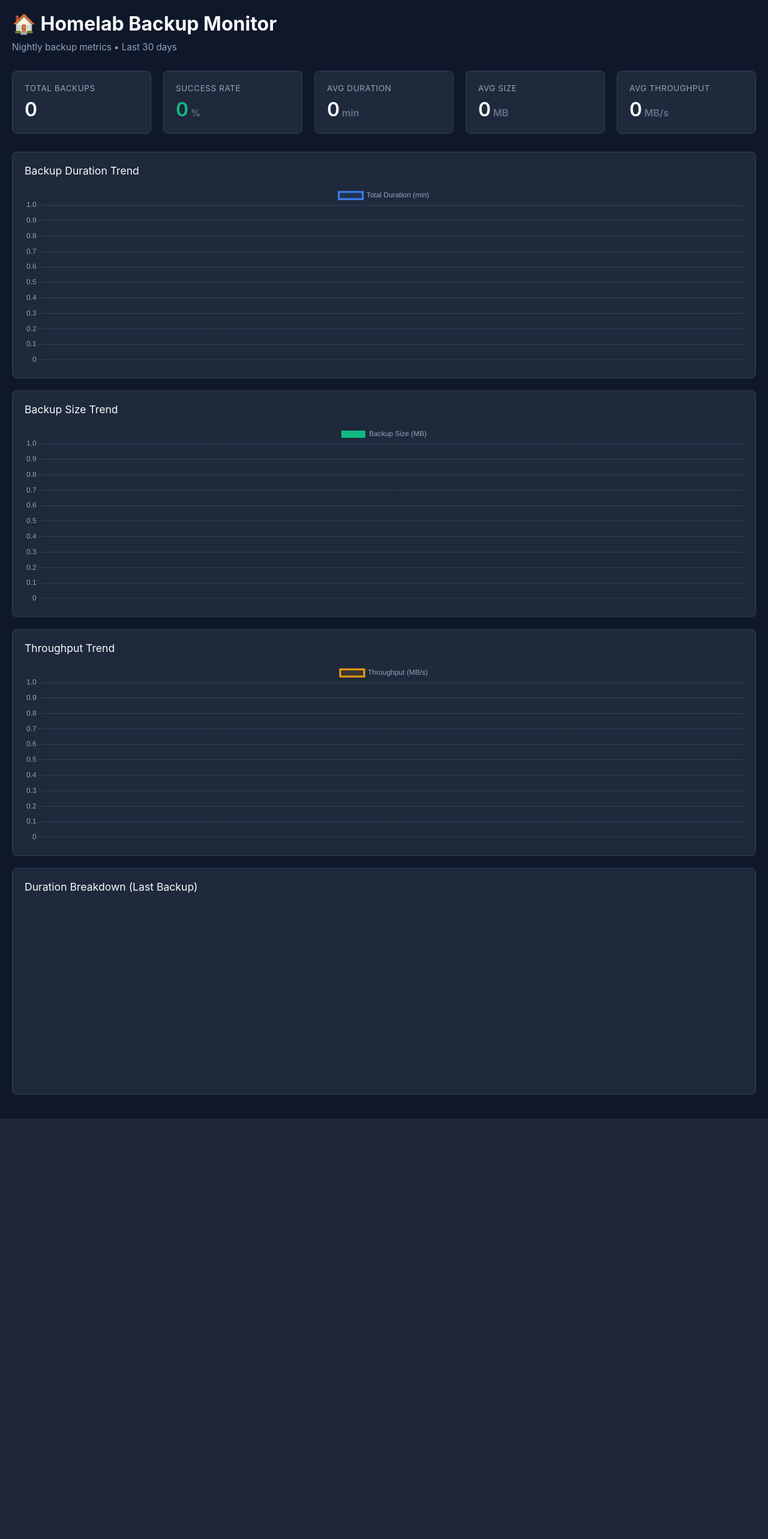
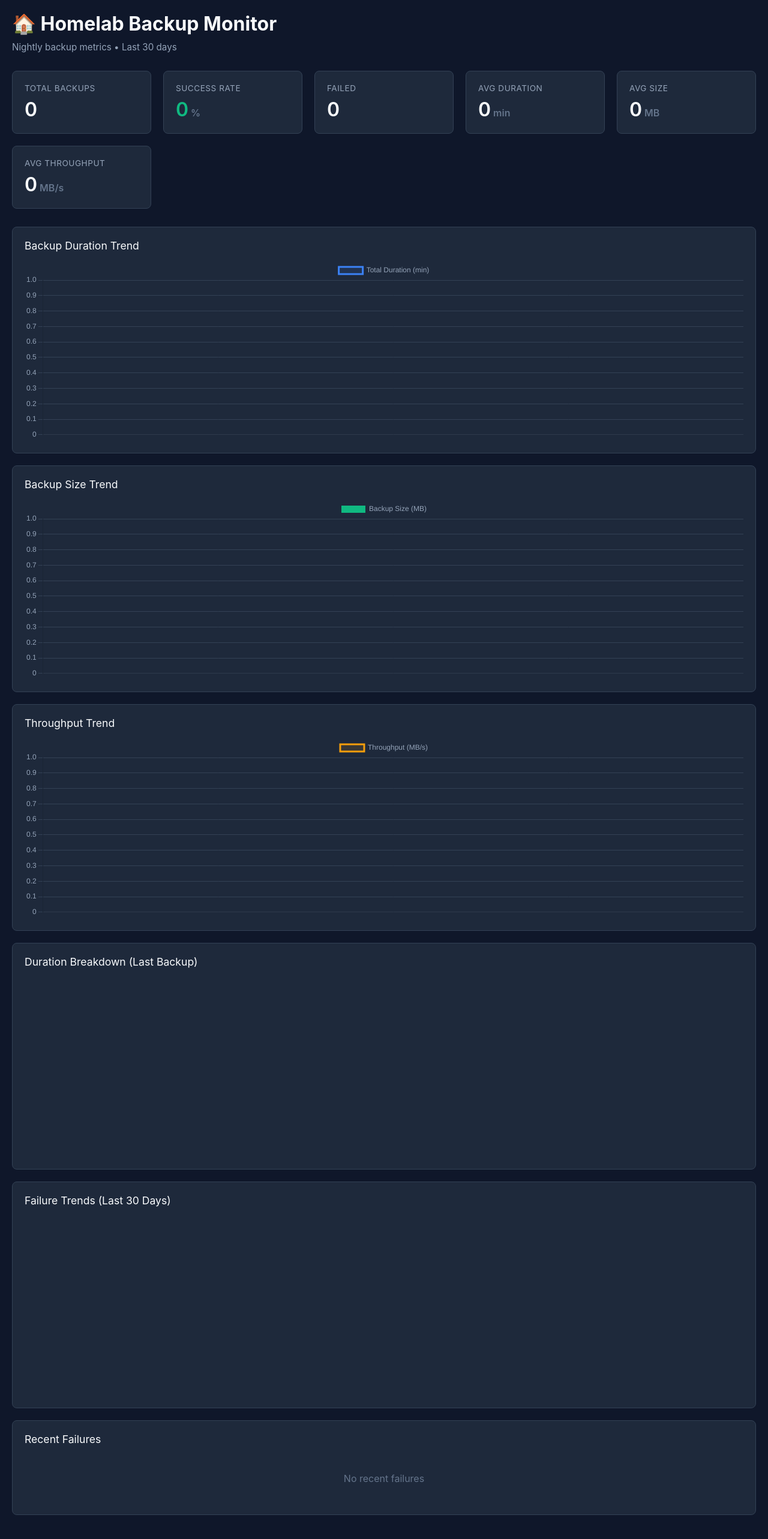
Before and after one commit to goldengod503/homelab-dev, a Flask app: page / in a window 1280 px wide. Shown: the whole page at 60% size. Before the commit the page ends 1865 px from the top, so only its background shows below. Run offline with Flask 3, Linux system fonts and the light colour scheme; data that the repository does not hold is empty; a map, chart or similar area stays blank; parts of the project's set-up code (start-up, migrations or seed data) failed here and were passed over.

Commit message:
Add backup failure tracking with categories and error messages
Track why backups fail, not just that they failed. Adds error_category
and error_message fields to the data model, two new API endpoints
(/api/failures, /api/failure-trends), a failure trend chart, and a
recent failures table on the dashboard.

Co-Authored-By: Claude Opus 4.6 <noreply@anthropic.com>

```diff
--- a/appdata/backup-monitor/app.py
+++ b/appdata/backup-monitor/app.py
@@ -59,10 +59,18 @@ def init_db():
             duration_volumes INTEGER,
             duration_upload INTEGER,
             size_bytes INTEGER NOT NULL,
+            error_category TEXT,
+            error_message TEXT,
             created_at TEXT DEFAULT CURRENT_TIMESTAMP
         )
     ''')
     c.execute('CREATE INDEX IF NOT EXISTS idx_timestamp ON backups(timestamp)')
+    # Migrate existing databases: add error columns if missing
+    for col in ['error_category TEXT', 'error_message TEXT']:
+        try:
+            c.execute(f'ALTER TABLE backups ADD COLUMN {col}')
+        except sqlite3.OperationalError:
+            pass  # Column already exists
     conn.commit()
     conn.close()
 
@@ -80,21 +88,30 @@ def import_metrics():
                 continue
             try:
                 data = json.loads(line)
+                success = data['success']
+                error_category = None
+                error_message = None
+                if not success:
+                    error_category = data.get('error_category', 'unknown')
+                    error_message = data.get('error_message')
                 c.execute('''
                     INSERT OR IGNORE INTO backups
                     (timestamp, backup_id, success, duration_total, duration_snapshot,
-                     duration_archive, duration_volumes, duration_upload, size_bytes)
-                    VALUES (?, ?, ?, ?, ?, ?, ?, ?, ?)
+                     duration_archive, duration_volumes, duration_upload, size_bytes,
+                     error_category, error_message)
+                    VALUES (?, ?, ?, ?, ?, ?, ?, ?, ?, ?, ?)
                 ''', (
                     data['timestamp'],
                     data['backup_id'],
-                    1 if data['success'] else 0,
+                    1 if success else 0,
                     data['duration_total'],
                     data.get('duration_snapshot', 0),
                     data.get('duration_archive', 0),
                     data.get('duration_volumes', 0),
                     data.get('duration_upload', 0),
-                    data['size_bytes']
+                    data['size_bytes'],
+                    error_category,
+                    error_message
                 ))
             except (json.JSONDecodeError, KeyError) as e:
                 print(f"Skipping invalid line: {e}")
@@ -135,6 +152,7 @@ def get_stats():
     if row and row[0]:
         # Calculate MB/s from bytes/sec
         avg_throughput_mb_per_sec = (row[6] / 1024 / 1024) if row[6] else 0
+        failed = row[0] - (row[5] or 0)
 
         return {
             'total_backups': row[0],
@@ -143,7 +161,8 @@ def get_stats():
             'min_duration': row[3] or 0,
             'avg_size_mb': int(row[4] / 1024 / 1024) if row[4] else 0,
             'success_rate': int((row[5] / row[0]) * 100) if row[0] else 0,
-            'avg_throughput_mb_per_sec': round(avg_throughput_mb_per_sec, 2)
+            'avg_throughput_mb_per_sec': round(avg_throughput_mb_per_sec, 2),
+            'failed_backups': failed
         }
     return {
         'total_backups': 0,
@@ -152,7 +171,8 @@ def get_stats():
         'min_duration': 0,
         'avg_size_mb': 0,
         'success_rate': 0,
-        'avg_throughput_mb_per_sec': 0
+        'avg_throughput_mb_per_sec': 0,
+        'failed_backups': 0
     }
 
 @app.route('/')
@@ -169,8 +189,9 @@ def api_metrics():
 
     # Get last 30 backups
     c.execute('''
-        SELECT timestamp, backup_id, duration_total, duration_snapshot,
-               duration_archive, duration_volumes, duration_upload, size_bytes
+        SELECT timestamp, backup_id, success, duration_total, duration_snapshot,
+               duration_archive, duration_volumes, duration_upload, size_bytes,
+               error_category, error_message
         FROM backups
         ORDER BY timestamp DESC
         LIMIT 30
@@ -181,24 +202,78 @@ def api_metrics():
 
     metrics = []
     for row in reversed(rows):
-        duration = row[2]
-        size_bytes = row[7]
+        duration = row[3]
+        size_bytes = row[8]
         # Calculate throughput in MB/s
         throughput_mb_per_sec = (size_bytes / duration / 1024 / 1024) if duration > 0 else 0
 
         metrics.append({
             'timestamp': row[0],
             'backup_id': row[1],
-            'duration_total': row[2],
-            'duration_snapshot': row[3] or 0,
-            'duration_archive': row[4] or 0,
-            'duration_volumes': row[5] or 0,
-            'duration_upload': row[6] or 0,
-            'size_bytes': row[7],
-            'throughput_mb_per_sec': round(throughput_mb_per_sec, 2)
+            'success': bool(row[2]),
+            'duration_total': row[3],
+            'duration_snapshot': row[4] or 0,
+            'duration_archive': row[5] or 0,
+            'duration_volumes': row[6] or 0,
+            'duration_upload': row[7] or 0,
+            'size_bytes': row[8],
+            'throughput_mb_per_sec': round(throughput_mb_per_sec, 2),
+            'error_category': row[9],
+            'error_message': row[10]
         })
 
     return jsonify(metrics)
+
+@app.route('/api/failures')
+def api_failures():
+    """API endpoint for recent failures"""
+    conn = sqlite3.connect(DB_PATH)
+    c = conn.cursor()
+
+    c.execute('''
+        SELECT timestamp, backup_id, error_category, error_message
+        FROM backups
+        WHERE success = 0
+        ORDER BY timestamp DESC
+        LIMIT 10
+    ''')
+
+    rows = c.fetchall()
+    conn.close()
+
+    failures = [{
+        'timestamp': row[0],
+        'backup_id': row[1],
+        'error_category': row[2] or 'unknown',
+        'error_message': row[3]
+    } for row in rows]
+
+    return jsonify(failures)
+
+@app.route('/api/failure-trends')
+def api_failure_trends():
+    """API endpoint for failure trends by category per week"""
+    conn = sqlite3.connect(DB_PATH)
+    c = conn.cursor()
+
+    thirty_days_ago = (datetime.now() - timedelta(days=30)).isoformat()
+
+    c.execute('''
+        SELECT
+            strftime('%Y-%W', timestamp) as week,
+            error_category,
+            COUNT(*) as count
+        FROM backups
+        WHERE success = 0 AND timestamp >= ?
+        GROUP BY week, error_category
+        ORDER BY week
+    ''', (thirty_days_ago,))
+
+    rows = c.fetchall()
+    conn.close()
+
+    trends = [{'week': row[0], 'error_category': row[1] or 'unknown', 'count': row[2]} for row in rows]
+    return jsonify(trends)
 
 @app.route('/health')
 def health():
--- a/appdata/backup-monitor/static/css/style.css
+++ b/appdata/backup-monitor/static/css/style.css
@@ -85,9 +85,58 @@ h1 {
     color: #10b981;
 }
 
+.danger {
+    color: #ef4444;
+}
+
 .loading {
     text-align: center;
     padding: 40px;
+    color: #64748b;
+}
+
+.failure-table {
+    width: 100%;
+    border-collapse: collapse;
+}
+
+.failure-table th {
+    text-align: left;
+    padding: 10px 12px;
+    color: #94a3b8;
+    font-size: 0.8rem;
+    text-transform: uppercase;
+    letter-spacing: 0.5px;
+    border-bottom: 1px solid #334155;
+}
+
+.failure-row td {
+    padding: 10px 12px;
+    border-bottom: 1px solid #1e293b;
+    font-size: 0.9rem;
+    color: #e2e8f0;
+}
+
+.error-badge {
+    display: inline-block;
+    padding: 3px 10px;
+    border-radius: 12px;
+    font-size: 0.8rem;
+    font-weight: 500;
+    white-space: nowrap;
+}
+
+.error-message-cell {
+    color: #94a3b8;
+    max-width: 400px;
+    overflow: hidden;
+    text-overflow: ellipsis;
+    white-space: nowrap;
+}
+
+.empty-state {
+    text-align: center;
+    padding: 30px;
     color: #64748b;
 }
 
--- a/appdata/backup-monitor/static/js/charts.js
+++ b/appdata/backup-monitor/static/js/charts.js
@@ -7,6 +7,26 @@ const chartColors = {
     danger: '#ef4444',
     grid: '#334155',
     text: '#94a3b8'
+};
+
+const categoryColors = {
+    network_error: '#ef4444',
+    disk_full: '#f59e0b',
+    timeout: '#8b5cf6',
+    permission_denied: '#ec4899',
+    snapshot_failed: '#f97316',
+    upload_failed: '#06b6d4',
+    unknown: '#64748b'
+};
+
+const categoryLabels = {
+    network_error: 'Network Error',
+    disk_full: 'Disk Full',
+    timeout: 'Timeout',
+    permission_denied: 'Permission Denied',
+    snapshot_failed: 'Snapshot Failed',
+    upload_failed: 'Upload Failed',
+    unknown: 'Unknown'
 };
 
 const chartDefaults = {
@@ -114,5 +134,81 @@ async function loadCharts() {
     }
 }
 
+async function loadFailures() {
+    const container = document.getElementById('failureList');
+
+    const response = await fetch('/api/failures');
+    const failures = await response.json();
+
+    if (failures.length === 0) {
+        container.innerHTML = '<div class="empty-state">No recent failures</div>';
+        return;
+    }
+
+    let html = '<table class="failure-table"><thead><tr>' +
+        '<th>Timestamp</th><th>Backup ID</th><th>Category</th><th>Error Message</th>' +
+        '</tr></thead><tbody>';
+
+    for (const f of failures) {
+        const cat = f.error_category || 'unknown';
+        const color = categoryColors[cat] || categoryColors.unknown;
+        const label = categoryLabels[cat] || cat;
+        const date = new Date(f.timestamp).toLocaleString();
+        const msg = f.error_message || '\u2014';
+
+        html += '<tr class="failure-row">' +
+            `<td>${date}</td>` +
+            `<td>${f.backup_id}</td>` +
+            `<td><span class="error-badge" style="background:${color}20;color:${color};border:1px solid ${color}40">${label}</span></td>` +
+            `<td class="error-message-cell">${msg}</td>` +
+            '</tr>';
+    }
+
+    html += '</tbody></table>';
+    container.innerHTML = html;
+}
+
+async function loadFailureTrends() {
+    const response = await fetch('/api/failure-trends');
+    const trends = await response.json();
+
+    if (trends.length === 0) return;
+
+    // Group by week and category
+    const weeks = [...new Set(trends.map(t => t.week))];
+    const categories = [...new Set(trends.map(t => t.error_category))];
+
+    const datasets = categories.map(cat => {
+        const color = categoryColors[cat] || categoryColors.unknown;
+        const label = categoryLabels[cat] || cat;
+        return {
+            label: label,
+            data: weeks.map(w => {
+                const match = trends.find(t => t.week === w && t.error_category === cat);
+                return match ? match.count : 0;
+            }),
+            backgroundColor: color
+        };
+    });
+
+    new Chart(document.getElementById('failureChart'), {
+        type: 'bar',
+        data: {
+            labels: weeks.map(w => 'Week ' + w.split('-')[1]),
+            datasets: datasets
+        },
+        options: {
+            ...chartDefaults,
+            scales: {
+                ...chartDefaults.scales,
+                x: { ...chartDefaults.scales.x, stacked: true },
+                y: { ...chartDefaults.scales.y, stacked: true, beginAtZero: true }
+            }
+        }
+    });
+}
+
 // Load charts when page loads
 loadCharts();
+loadFailures();
+loadFailureTrends();
--- a/appdata/backup-monitor/templates/dashboard.html
+++ b/appdata/backup-monitor/templates/dashboard.html
@@ -20,6 +20,10 @@
             <div class="stat-card">
                 <div class="stat-label">Success Rate</div>
                 <div class="stat-value success">{{ stats.success_rate }}<span class="stat-unit">%</span></div>
+            </div>
+            <div class="stat-card">
+                <div class="stat-label">Failed</div>
+                <div class="stat-value {% if stats.failed_backups > 0 %}danger{% endif %}">{{ stats.failed_backups }}</div>
             </div>
             <div class="stat-card">
                 <div class="stat-label">Avg Duration</div>
@@ -62,6 +66,18 @@
                 <canvas id="breakdownChart"></canvas>
             </div>
         </div>
+
+        <div class="chart-container">
+            <div class="chart-title">Failure Trends (Last 30 Days)</div>
+            <div class="canvas-wrapper">
+                <canvas id="failureChart"></canvas>
+            </div>
+        </div>
+
+        <div class="chart-container">
+            <div class="chart-title">Recent Failures</div>
+            <div id="failureList"></div>
+        </div>
     </div>
 
     <script src="{{ url_for('static', filename='js/charts.js') }}"></script>
```
Also changed, not shown: 1 other file.
